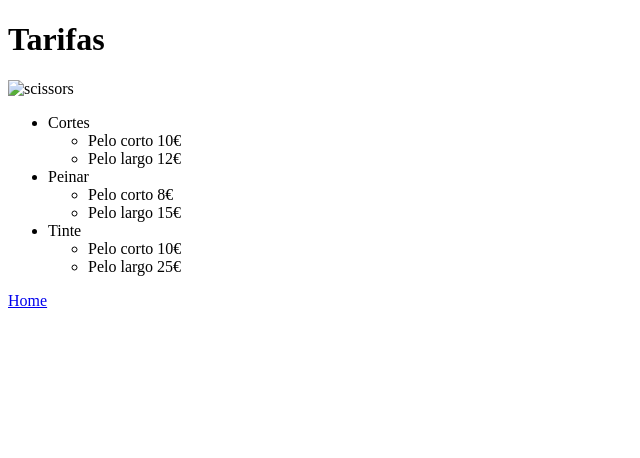
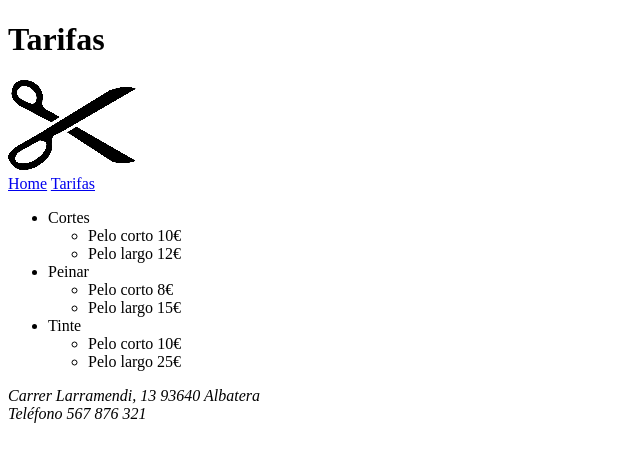
Before and after one commit to queencalypsomc/PELUQUERIA, a plain HTML site: page tarifas.html in a window 1280 px wide. Shown: the whole page, without its empty margins (0-640 px from the left). Drawn offline with Linux system fonts and the light colour scheme.

Commit message:
Add files via upload

```diff
--- a/tarifas.html
+++ b/tarifas.html
@@ -6,9 +6,15 @@
     <title>Tarifas</title>
 </head>
 <body>
+    <header>
         <h1>Tarifas</h1>
-    <img src="scissors.png" alt="scissors">
-
+        <img src="Imágenes/scissors.png" alt="scissors">
+    </header>
+    <nav>
+        <a href="index.html">Home</a>
+        <a href="tarifas.html">Tarifas</a>
+    </nav>
+    <main>
         <ul>
             <li>Cortes
                 <ul>
@@ -31,7 +37,12 @@
                 </ul>
             </li>
         </ul>
-
-    <a href="index.html">Home</a>
+    </main>
+    <footer>
+        <address>
+            Carrer Larramendi, 13 93640 Albatera<br>
+            Teléfono 567 876 321
+        </address>
+    </footer>
 </body>
 </html>
```
Also changed, not shown: index.html (+10 -4 lines). Lines whose indentation alone changed are shown as unchanged.
